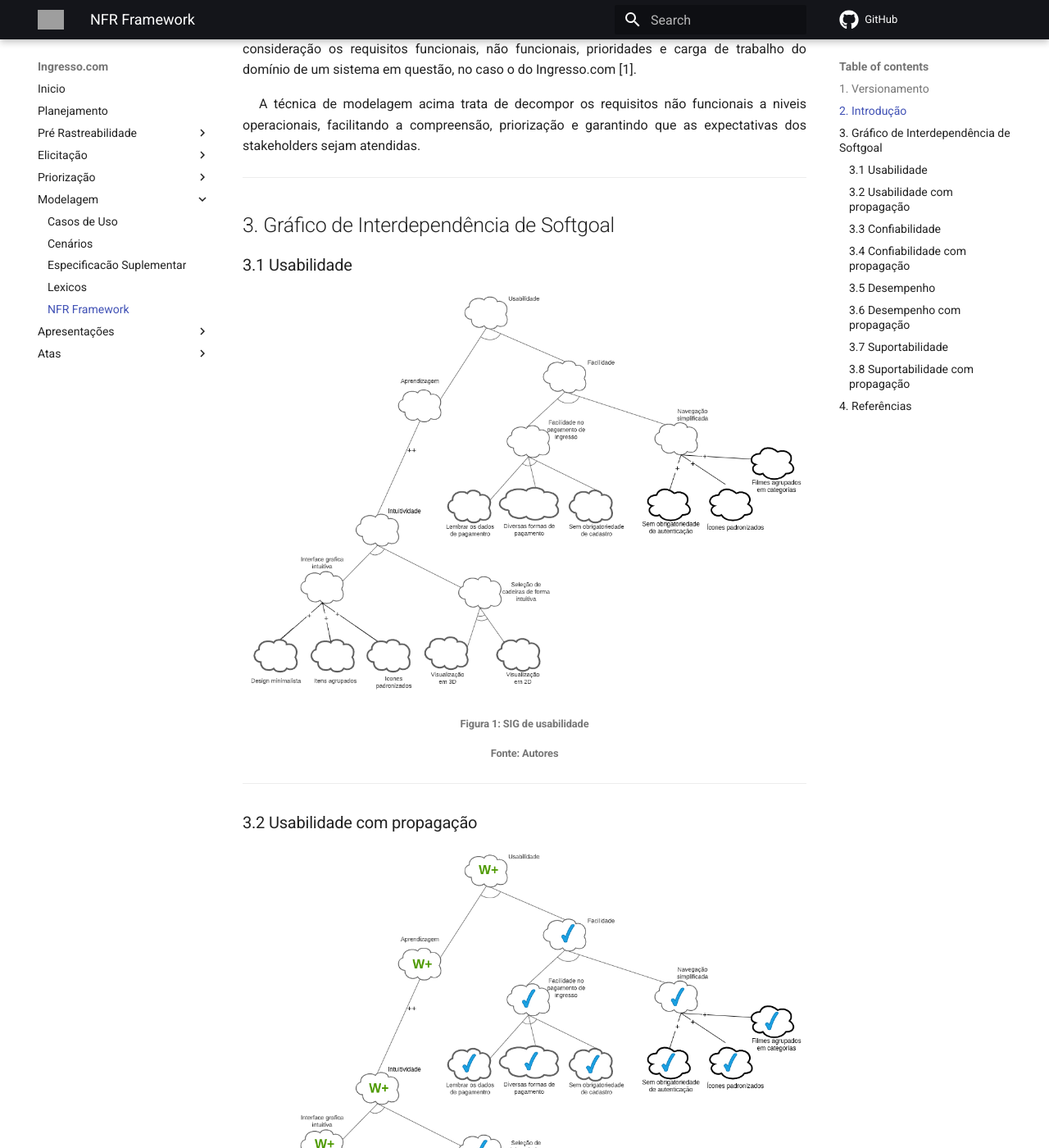
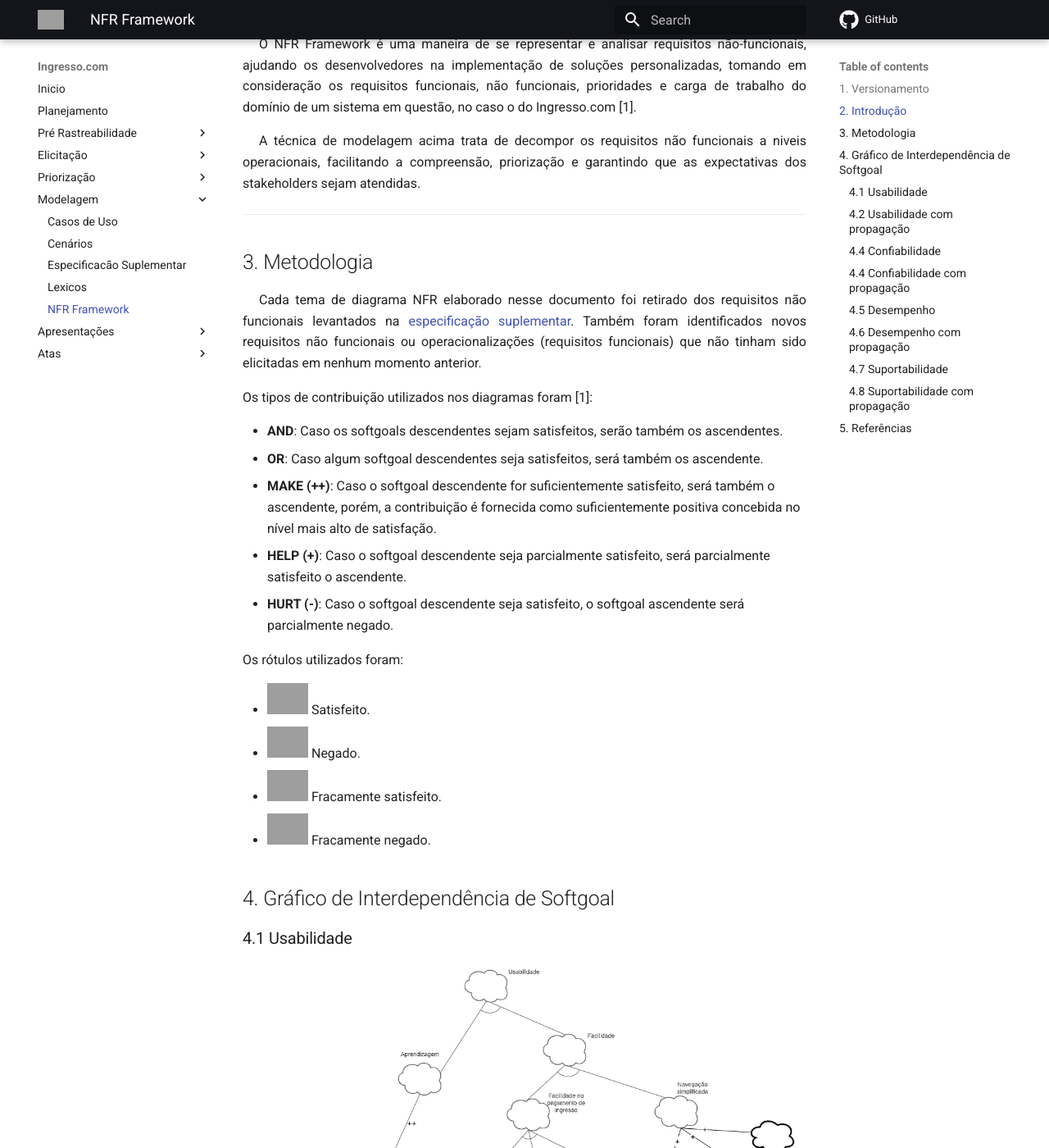
Before and after one commit to Requisitos-de-Software/2021.1-Ingresso.com, an MkDocs documentation site: the page built from docs/modelagem/nfr_framework.md, in a window 1280 px wide and 1400 px high, scrolled down 505 px. Shown: the whole window at 82% size. Built offline with MkDocs 1.6.1 and Material for MkDocs 9.7.7, drawn with Linux system fonts in a browser that asks for light colours; comment, search, counter and statistics services are not loaded; some of the changed text lies outside the part shown; grey boxes are pictures that could not be loaded.

Commit message:
#67 Adicionando metodologia do nfr framework

```diff
--- a/docs/modelagem/nfr_framework.md
+++ b/docs/modelagem/nfr_framework.md
@@ -1,9 +1,11 @@
 ## 1. Versionamento
 
-|Versão|Data|Descrição|Autor(es)|
-|------|----|---------|---------|
-|1.0|08/09|Abertura do documento de NFR Framework|Rafael e Thiago|
-|1.1|09/09|Adição dos gráficos|Rafael e Thiago|
+| Versão | Data  | Descrição                              | Autor(es)       |
+| ------ | ----- | -------------------------------------- | --------------- |
+| 1.0    | 08/09 | Abertura do documento de NFR Framework | Rafael e Thiago |
+| 1.1    | 09/09 | Adição dos gráficos                    | Rafael e Thiago |
+| 1.2    | 10/09 | Adição da metodologia                  | Rafael          |
+
 <hr>
 
 ## 2. Introdução
@@ -12,64 +14,87 @@
 <p style="text-align: justify; text-indent: 20px">A técnica de modelagem acima trata de decompor os requisitos não funcionais a niveis operacionais, facilitando a compreensão, priorização e garantindo que as expectativas dos stakeholders sejam atendidas.</p>
 <hr>
 
-## 3. Gráfico de Interdependência de Softgoal
+## 3. Metodologia
 
-### 3.1 Usabilidade
+<p style="text-align: justify; text-indent: 20px">Cada tema de diagrama NFR elaborado nesse documento foi retirado dos requisitos não funcionais levantados na <a href="https://requisitos-de-software.github.io/2021.1-Ingresso.com/modelagem/especificacao/">especificação suplementar</a>. Também foram identificados novos requisitos não funcionais ou operacionalizações (requisitos funcionais) que não tinham sido elicitadas em nenhum momento anterior. </p>
+
+Os tipos de contribuição utilizados nos diagramas foram [1]:
+
+* **AND**: Caso os softgoals descendentes sejam satisfeitos, serão também os ascendentes.
+* **OR**: Caso algum softgoal descendentes seja satisfeitos, será também os ascendente.
+* **MAKE (++)**: Caso o softgoal descendente for suficientemente satisfeito, será também o
+ascendente, porém, a contribuição é fornecida como suficientemente positiva concebida no
+nível mais alto de satisfação.
+* **HELP (+)**: Caso o softgoal descendente seja parcialmente satisfeito, será parcialmente
+satisfeito o ascendente.
+* **HURT (-)**: Caso o softgoal descendente seja satisfeito, o softgoal ascendente será
+parcialmente negado.
+
+Os rótulos utilizados foram:
+
+* <img src="https://user-images.githubusercontent.com/74625814/132792024-ea80c111-9026-4d63-a9ea-7d1fcdfa3f67.png" width="50"/> Satisfeito.
+* <img src="https://user-images.githubusercontent.com/74625814/132792077-05580cd5-a83f-4437-94fc-67e15b82aafa.png" width="50"/> Negado.
+* <img src="https://user-images.githubusercontent.com/74625814/132791951-ffad085e-c92e-47d0-9cdd-e3aedefc58e2.png" width="50"/> Fracamente satisfeito.
+* <img src="https://user-images.githubusercontent.com/74625814/132792526-b64033fa-2bf4-449c-9e96-0263a458c3d4.png" width="50"/> Fracamente negado.
+
+## 4. Gráfico de Interdependência de Softgoal
+
+### 4.1 Usabilidade
 
 <img class="zoom" src="../../assets/modelagem/nfr/nfr_usabilidade.png">
 <h6 align = "center">Figura 1: SIG de usabilidade</h6>
 <h6 align = "center">Fonte: Autores</h6>
 <hr>
 
-### 3.2 Usabilidade com propagação
+### 4.2 Usabilidade com propagação
 
 <img class="zoom" src="../../assets/modelagem/nfr/nfr_usabilidade_propagacao.png">
 <h6 align = "center">Figura 2: SIG de usabilidade com propagaçao</h6>
 <h6 align = "center">Fonte: Autores</h6>
 <hr>
 
-### 3.3 Confiabilidade
+### 4.4 Confiabilidade
 
 <img class="zoom" src="../../assets/modelagem/nfr/nfr_confiabilidade.png">
 <h6 align = "center">Figura 3: SIG de confiabilidade</h6>
 <h6 align = "center">Fonte: Autores</h6>
 <hr>
 
-### 3.4 Confiabilidade com propagação
+### 4.4 Confiabilidade com propagação
 
 <img class="zoom" src="../../assets/modelagem/nfr/nfr_confiabilidade_propagacao.png">
 <h6 align = "center">Figura 4: SIG de confiabilidade com propagação</h6>
 <h6 align = "center">Fonte: Autores</h6>
 <hr>
 
-### 3.5 Desempenho
+### 4.5 Desempenho
 
 <img class="zoom" src="../../assets/modelagem/nfr/nfr_desempenho.png">
 <h6 align = "center">Figura 5: SIG de desempenho</h6>
 <h6 align = "center">Fonte: Autores</h6>
 <hr>
 
-### 3.6 Desempenho com propagação
+### 4.6 Desempenho com propagação
 
 <img class="zoom" src="../../assets/modelagem/nfr/nfr_desempenho_propagacao.png">
 <h6 align = "center">Figura 6: SIG de desempenho com propagação</h6>
 <h6 align = "center">Fonte: Autores</h6>
 <hr>
 
-### 3.7 Suportabilidade
+### 4.7 Suportabilidade
 
 <img class="zoom" src="../../assets/modelagem/nfr/nfr_suportabilidade.png">
 <h6 align = "center">Figura 7: SIG de suportabilidade</h6>
 <h6 align = "center">Fonte: Autores</h6>
 <hr>
 
-### 3.8 Suportabilidade com propagação
+### 4.8 Suportabilidade com propagação
 
 <img class="zoom" src="../../assets/modelagem/nfr/nfr_suportabilidade_propagacao.png">
 <h6 align = "center">Figura 8: SIG de suportabilidade com propagação</h6>
 <h6 align = "center">Fonte: Autores</h6>
 <hr>
 
-## 4. Referências
+## 5. Referências
 
 <p style="text-align: justify; text-indent: 20px">[1] SILVA, Reinaldo Antônio da. <b>NFR4ES:Um Catálogo de Requisitos Não-Funcionais para Sistemas Embarcados</b>. Recife, 2019</p>
```
